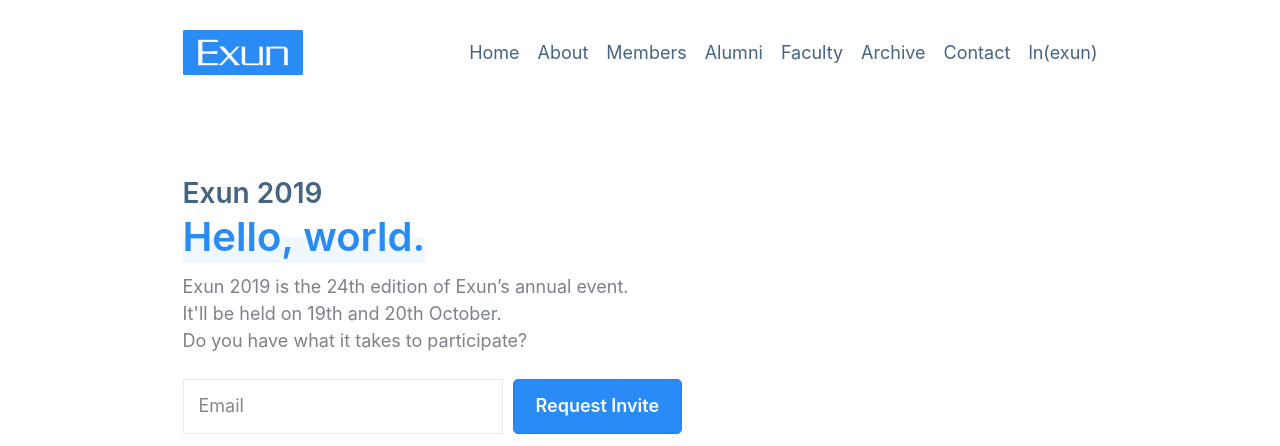
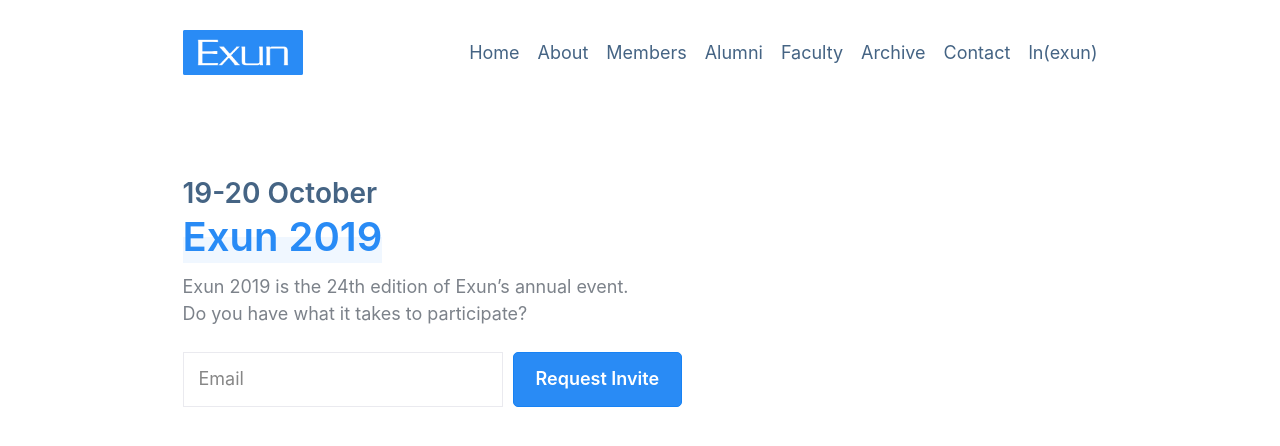
Before and after one commit to exunclan/website-old, a Gatsby site: page / in a window 1280 px wide. Shown: the top 446 px of the page. Built offline with nearby package versions, Linux system fonts and the light colour scheme; Gatsby itself is replaced by a stand-in of ours; a web font is replaced by a local one.

Commit message:
Update date display on homepage

```diff
--- a/src/pages/index.js
+++ b/src/pages/index.js
@@ -31,7 +31,7 @@
             color: '#456484',
           }}
         >
-          Exun 2019
+          19-20 October
         </h2>
         <h1
           style={{
@@ -40,7 +40,7 @@
           }}
           className={styles.heading}
         >
-          Hello, world.
+          Exun 2019
         </h1>
         <p
           style={{
@@ -49,7 +49,6 @@
           }}
         >
           Exun 2019 is the 24th edition of Exun’s annual event. <br />
-          It'll be held on 19th and 20th October. <br />
           Do you have what it takes to participate?
         </p>
         <InviteForm />
```
